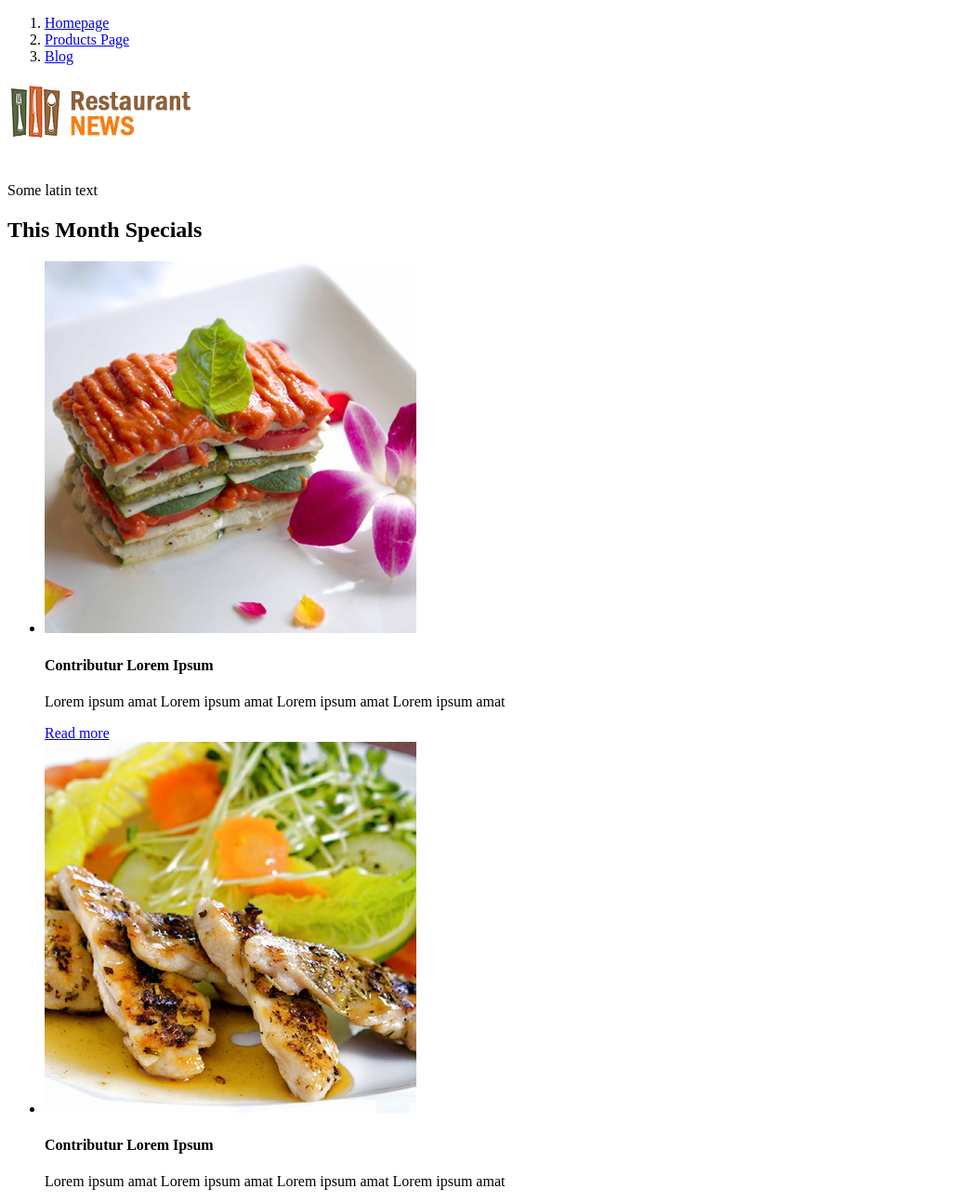
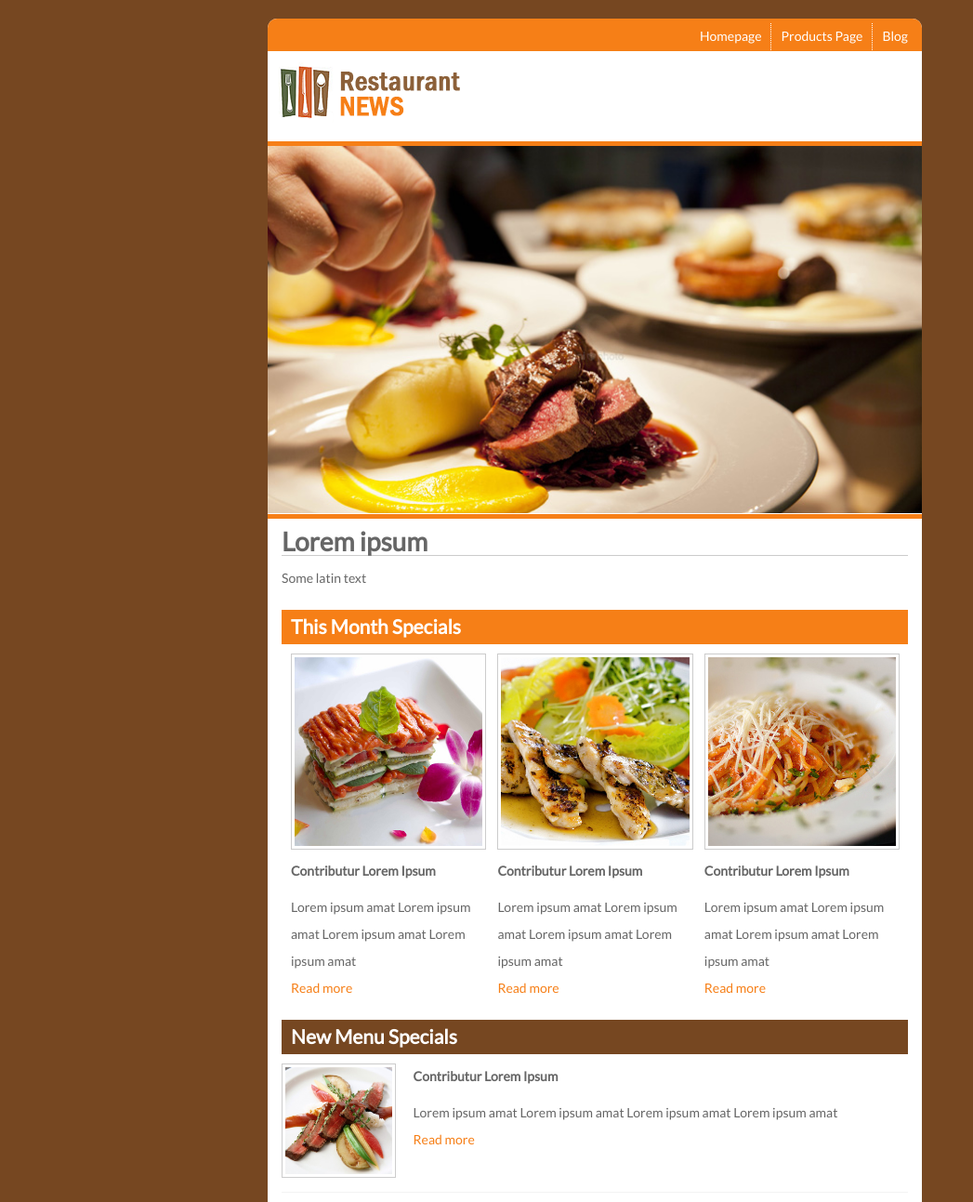
Before and after one commit to enk1/css, a plain HTML site: page newsletter/index.html in a window 1280 px wide. Shown: the top 1293 px of the page at 93% size, without its empty margins (0-1047 px from the left). Drawn offline with Linux system fonts and the light colour scheme.

Commit message:
styles added

```diff
--- a/newsletter/css/style.css
+++ b/newsletter/css/style.css
@@ -0,0 +1,161 @@
+* {
+  margin: 0;
+  padding: 0;
+}
+body {
+  background: #764721;
+  font-family: 'Lato', sans-serif;
+  color: #666;
+  line-height: 1.8rem;
+  font-size: 14px;
+}
+.container {
+  width: 55%;
+  margin: 20px auto;
+  overflow: hidden;
+  background: #fff;
+  -webkit-border-radius: 10px;
+  -moz-border-radius: 10px;
+  border-radius: 10px;
+}
+a {
+  color: #f67f17;
+  text-decoration: none;
+}
+ul,
+ol,
+li {
+  list-style: none;
+}
+h1,
+h2,
+h3,
+h4,
+h5,
+h6 {
+  line-height: 1.8rem;
+  margin-bottom: 10px;
+}
+.clearfix {
+  clear: both;
+}
+nav {
+  height: 30px;
+  background: #f67f17;
+  color: #fff;
+  padding: 5px 5px 0 5px;
+}
+nav ol {
+  float: right;
+}
+nav li {
+  float: left;
+  padding: 0 10px;
+  border-right: 1px dotted #fff;
+}
+nav li:last-child {
+  border-right: none;
+}
+nav a {
+  color: #fff;
+}
+nav a:hover {
+  color: #ccc;
+}
+header {
+  padding: 10px;
+}
+.showcase {
+  border-top: #f67f17 5px solid;
+  border-bottom: #f67f17 5px solid;
+}
+.showcase img {
+  margin-bottom: -9px;
+  width: 100%;
+}
+.page-header {
+  border-bottom: #ccc solid 1px;
+}
+.content {
+  padding: 10px 15px;
+}
+.specials {
+  margin: 20px 0;
+}
+.specials li {
+  width: 33%;
+  float: left;
+  box-sizing: border-box;
+  padding: 0 10px;
+}
+.specials img {
+  width: 100%;
+  border: 1px solid #ccc;
+  padding: 3px;
+}
+.heading-primary {
+  background: #f67f17;
+  color: #fff;
+  padding: 4px 10px;
+}
+.heading-secondary {
+  background: #764721;
+  color: #fff;
+  padding: 4px 10px;
+}
+.new-items {
+  margin: 20px 0;
+}
+.new-items li {
+  border-bottom: #f3f3f3 solid 1px;
+  margin-bottom: 15px;
+  padding-bottom: 5px;
+  overflow: hidden;
+}
+.new-items img {
+  width: 85%;
+  padding: 3px;
+  border: 1px solid #ccc;
+}
+.new-items .item-left {
+  float: left;
+  width: 20%;
+}
+.new-items .item-right {
+  float: right;
+  width: 79%;
+}
+footer {
+  padding-bottom: 20px;
+  text-align: center;
+}
+@media (max-width: 960px) {
+  .container {
+    width: 70%;
+  }
+}
+@media (max-width: 768px) {
+  .container {
+    width: 80%;
+  }
+}
+@media (max-width: 568px) {
+  .container {
+    width: 90%;
+  }
+  .specials li {
+    float: none;
+    width: 100%;
+  }
+  .specials img {
+    width: 100%;
+  }
+  .new-items img {
+    width: 97%;
+  }
+  .item-left,
+  .item-right {
+    float: none;
+    width: 100%;
+  }
+}
--- a/newsletter/index.html
+++ b/newsletter/index.html
@@ -20,10 +20,10 @@
                 <img src="img/logo.png">
             </header>
             <section class="showcase">
-                <img class="img/showcase.jpg">
+                <img src="img/showcase.jpg">
             </section>
             <main class="content">
-                <h1 class="page-header"></h1>
+                <h1 class="page-header">Lorem ipsum</h1>
                 <p>Some latin text</p>
                 <div class="specials">
                     <h2 class="heading-primary">This Month Specials</h2>
--- a/newsletter/less/main.less
+++ b/newsletter/less/main.less
@@ -0,0 +1,155 @@
+@import "variables.less";
+
+* {
+    margin: 0;
+    padding: 0;
+}
+body {
+    background: @secondary-color;
+    font-family: 'Lato', sans-serif;
+    color: #666;
+    line-height: 1.8rem;
+    font-size: 14px;
+}
+.container {
+    width: 55%;
+    margin: 20px auto;
+    overflow: hidden;
+    background: #fff;
+    .border-radius;
+}
+a {
+    color: @primary-color;
+    text-decoration: none;
+}
+ul, ol, li {
+    list-style: none;
+}
+h1, h2, h3, h4, h5, h6 {
+    line-height: 1.8rem;
+    margin-bottom: 10px;
+}
+.clearfix {
+    clear: both;
+}
+nav {
+    height: 30px;
+    background: @primary-color;
+    color: #fff;
+    padding: 5px 5px 0 5px;
+    ol {
+        float: right;
+    }
+    li {
+        float: left;
+        padding: 0 10px;
+        border-right: 1px dotted #fff;
+    }
+    li:last-child {
+        border-right: none;
+    }
+    a {
+        color: #fff;
+    }
+    a:hover {
+        color: #ccc;
+    }
+}
+header {
+    padding: 10px;
+}
+.showcase {
+    border-top: @primary-color 5px solid;
+    border-bottom: @primary-color 5px solid;
+
+    img {
+        margin-bottom: -9px;
+        width: 100%;
+    }
+}
+.page-header {
+    border-bottom: #ccc solid 1px;
+}
+.content {
+    padding: 10px 15px;
+}
+.specials {
+    margin: 20px 0;
+    li {
+        width: 33%;
+        float: left;
+        box-sizing: border-box;
+        padding: 0 10px;
+    }
+    img {
+        width: 100%;
+        border: 1px solid #ccc;
+        padding: 3px;
+    }
+}
+.heading-primary {
+    background: @primary-color;
+    color: #fff;
+    padding: 4px 10px;
+}
+.heading-secondary {
+    background: @secondary-color;
+    color: #fff;
+    padding: 4px 10px;
+}
+.new-items {
+    margin: 20px 0;
+    li {
+        border-bottom: #f3f3f3 solid 1px;
+        margin-bottom: 15px;
+        padding-bottom: 5px;
+        overflow: hidden;
+    }
+    img {
+        width: 85%;
+        padding: 3px;
+        border: 1px solid #ccc;
+    }
+    .item-left {
+        float: left;
+        width: 20%;
+    }
+    .item-right {
+        float: right;
+        width: 79%;
+    }
+}
+footer {
+    padding-bottom: 20px;
+    text-align: center;
+}
+
+@media(max-width: 960px) {
+    .container {
+        width: 70%;
+    }
+}
+@media(max-width: 768px) {
+    .container {
+        width: 80%;
+    }
+}
+@media(max-width: 568px) {
+    .container {
+        width: 90%;
+    }
+    .specials li {
+        float: none;
+        width: 100%;
+    }
+    .specials img {
+        width: 100%;
+    }
+    .new-items img {
+        width: 97%;
+    }
+    .item-left, .item-right {
+        float: none !important;
+        width: 100% !important;
+    }
+}
```
Also changed, not shown: newsletter/less/variables.less (+13 -0 lines).
